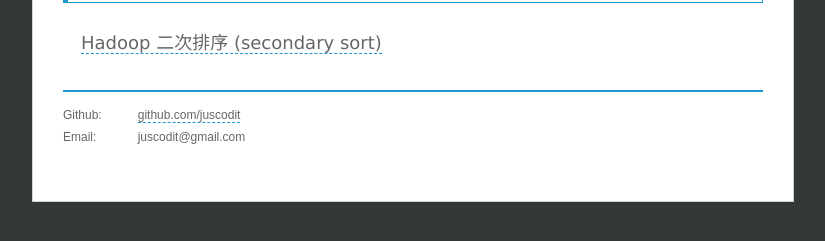
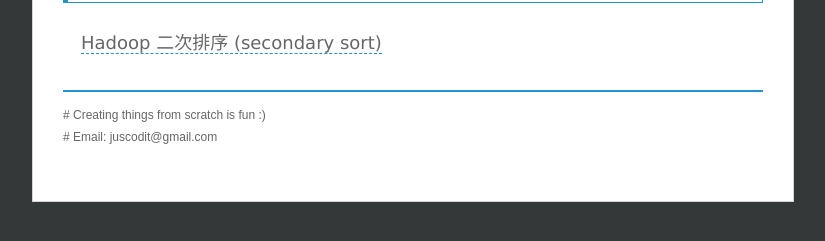
Before and after one commit to chenrushan/chenrushan.github.io, a Jekyll site: the page built from index.html, in a window 1280 px wide. Shown: the part 413-654 px from the top of the page, without its empty margins (227-1052 px from the left). Built offline with Jekyll 4.4.1, drawn with Linux system fonts in a browser that asks for light colours; Markdown is read by kramdown in place of the engine named in the settings.

Commit message:
add moto

```diff
--- a/_layouts/default.html
+++ b/_layouts/default.html
@@ -33,16 +33,13 @@
           {{ content }}
 
           <div class="footer">
+            <div>
+            # Creating things from scratch is fun :)
+            </div>
+
             <div class="contact">
               <p>
-                Github: <br />
-                Email: <br />
-              </p>
-            </div>
-            <div class="contact">
-              <p>
-                <a href="https://github.com/juscodit">github.com/juscodit</a><br />
-                juscodit@gmail.com<br />
+                # Email: juscodit@gmail.com
               </p>
             </div>
           </div>
```
Also changed, not shown: _layouts/post.html (+5 -8 lines).
